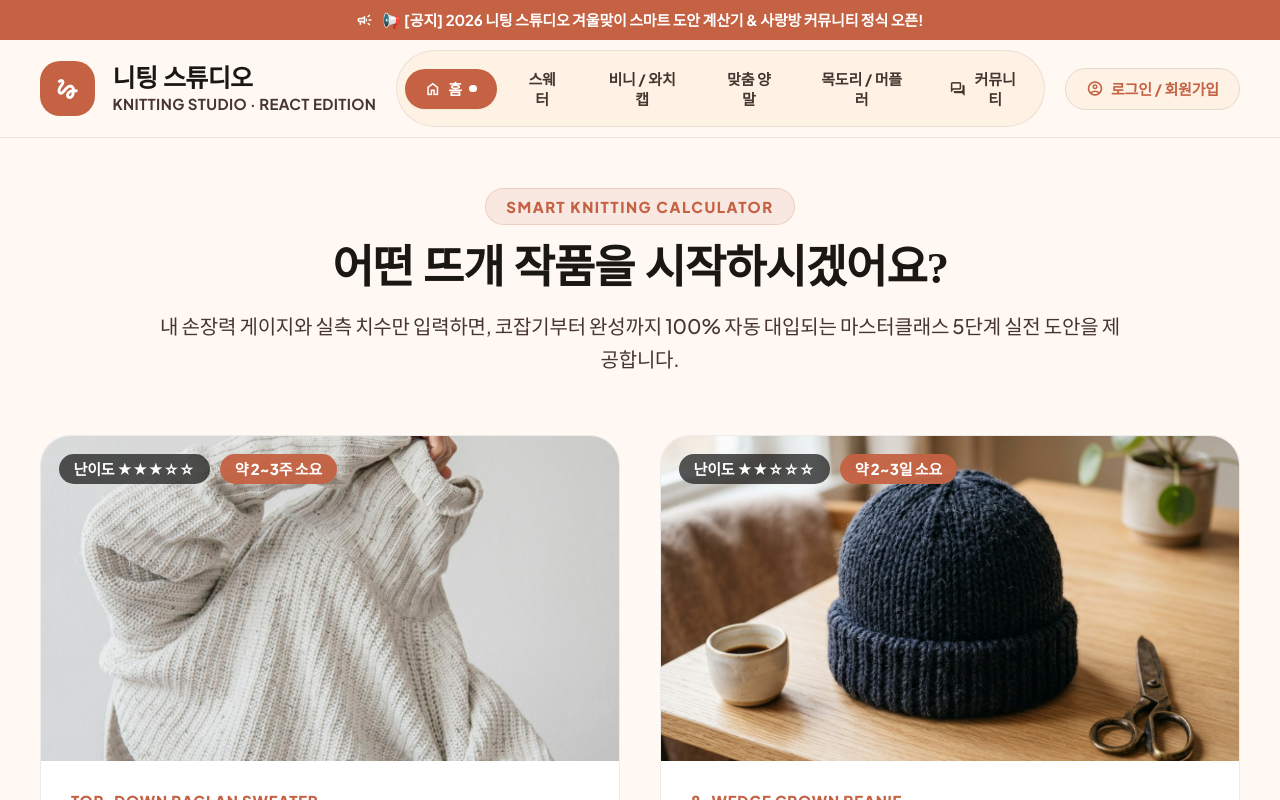
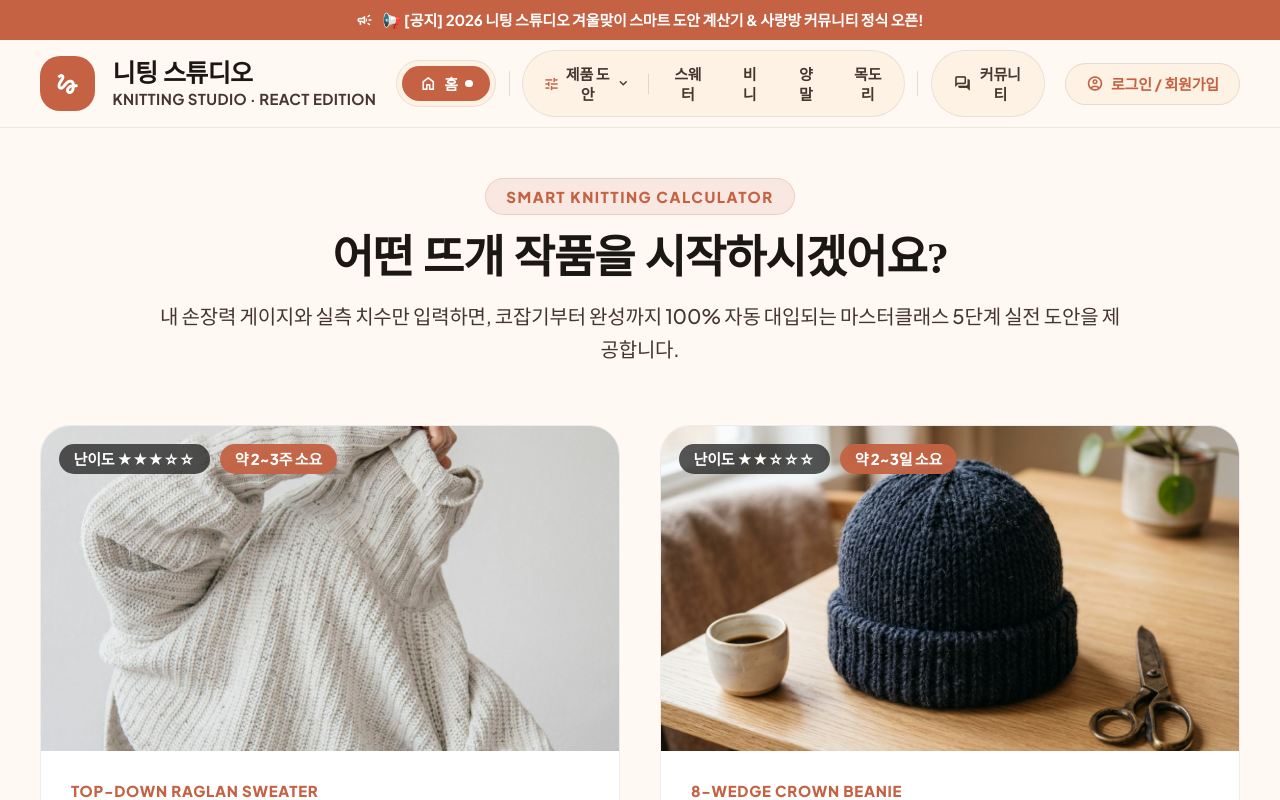
Before and after one commit to Hopelessyou/knitting-studio, a React (Vite) app in the folder react-knitting-studio/: page / in a window 1280 px wide. Shown: the top 800 px of the page. Built offline with nearby package versions, Linux system fonts and the light colour scheme; a web font is replaced by a local one.

Commit message:
style: Redesign top nav bar to separate Home and Community and group products into a dedicated 도안 계산기 cluster

```diff
--- a/react-knitting-studio/src/components/common/TopNavBar.jsx
+++ b/react-knitting-studio/src/components/common/TopNavBar.jsx
@@ -1,4 +1,4 @@
-import React from 'react';
+import React, { useState, useRef, useEffect } from 'react';
 
 export default function TopNavBar({
   activeTab,
@@ -8,6 +8,24 @@ export default function TopNavBar({
   onOpenAuth,
   onSignOut
 }) {
+  const [showProductMenu, setShowProductMenu] = useState(false);
+  const menuRef = useRef(null);
+
+  // Close dropdown on outside click
+  useEffect(() => {
+    function handleClickOutside(event) {
+      if (menuRef.current && !menuRef.current.contains(event.target)) {
+        setShowProductMenu(false);
+      }
+    }
+    if (showProductMenu) {
+      document.addEventListener('mousedown', handleClickOutside);
+    }
+    return () => {
+      document.removeEventListener('mousedown', handleClickOutside);
+    };
+  }, [showProductMenu]);
+
   // Strictly enforce administrator check: must be true ONLY for the admin account
   const isAdmin = Boolean(
     propIsAdmin !== undefined
@@ -25,19 +43,15 @@ export default function TopNavBar({
     ? '관리자'
     : (currentUser?.user_metadata?.nickname || currentUser?.email?.split('@')[0] || '');
 
-  const baseTabs = [
-    { id: 'home', label: '홈', icon: 'home' },
-    { id: 'sweater', label: '스웨터', sub: '탑다운 레글런' },
-    { id: 'beanie', label: '비니 / 와치캡', sub: '8등분 왕관 줄임' },
-    { id: 'socks', label: '맞춤 양말', sub: '토업 & 커프다운' },
-    { id: 'scarf', label: '목도리 / 머플러', sub: '변형고무 & 리브' },
-    { id: 'community', label: '커뮤니티', icon: 'forum' }
+  // 뜨개 제품 도안 계산기 그룹
+  const productTabs = [
+    { id: 'sweater', label: '스웨터', emoji: '👕', sub: '탑다운 레글런 · V넥 · 가디건' },
+    { id: 'beanie', label: '비니', emoji: '🧢', sub: '와치캡 · 8등분 왕관 줄임' },
+    { id: 'socks', label: '양말', emoji: '🧦', sub: '토업 & 커프다운 맞춤' },
+    { id: 'scarf', label: '목도리', emoji: '🧣', sub: '변형고무 & 리브 머플러' }
   ];
 
-  // 일반 회원 및 비로그인 상태에서는 '관리자 센터' 탭이 절대 포함되지 않음
-  const tabs = isAdmin === true
-    ? [...baseTabs, { id: 'admin', label: '관리자 센터', icon: 'shield_person', isAdminTab: true }]
-    : baseTabs;
+  const isProductActive = ['sweater', 'beanie', 'socks', 'scarf'].includes(activeTab);
 
   return (
     <header className="sticky top-0 z-40 bg-[#fff8f3]/95 backdrop-blur-md border-b border-[#201b13]/[0.08] shadow-2xs">
@@ -62,38 +76,165 @@ export default function TopNavBar({
           </div>
         </button>
 
-        {/* Desktop Navigation Tabs */}
-        <nav className="hidden lg:flex items-center gap-1.5 bg-surface-container-low p-1.5 rounded-full border border-on-surface/[0.08]">
-          {tabs.map((tab) => {
-            // 철저한 이중 가드: 일반 회원은 관리자 탭 렌더링 원천 배제
-            if (tab.id === 'admin' && !isAdmin) return null;
+        {/* Desktop Navigation: [홈]과 [커뮤니티] 분리 & [스웨터, 비니 등 제품] 한 그룹에 구성 */}
+        <nav className="hidden lg:flex items-center gap-2.5">
+          {/* 1. 홈 (Home) 독립 분리 */}
+          <div className="bg-surface-container-low p-1 rounded-full border border-on-surface/[0.08] shadow-2xs">
+            <button
+              type="button"
+              onClick={() => onSelectTab('home')}
+              className={`px-3.5 py-1.5 rounded-full text-xs font-bold transition-all cursor-pointer flex items-center gap-1.5 ${
+                activeTab === 'home'
+                  ? 'bg-primary text-white shadow-xs'
+                  : 'text-on-surface-variant hover:text-on-surface hover:bg-white/80'
+              }`}
+            >
+              <span className="material-symbols-outlined text-[17px]">home</span>
+              <span>홈</span>
+              {activeTab === 'home' && <span className="w-1.5 h-1.5 rounded-full bg-white animate-pulse" />}
+            </button>
+          </div>
+
+          <span className="w-px h-5 bg-on-surface/[0.12]" />
+
+          {/* 2. 제품 그룹 (스웨터, 비니 등 제품군 한 그룹으로 통합) */}
+          <div className="relative bg-surface-container-low p-1 rounded-full border border-on-surface/[0.08] shadow-2xs flex items-center gap-1">
+            {/* 제품 도안 메뉴 트리거 뱃지 */}
+            <button
+              type="button"
+              onClick={() => setShowProductMenu(!showProductMenu)}
+              className={`flex items-center gap-1 pl-3 pr-2 py-1.5 rounded-full text-xs font-extrabold transition-all cursor-pointer ${
+                isProductActive
+                  ? 'text-primary bg-primary/10 hover:bg-primary/20'
+                  : 'text-on-surface-variant hover:text-on-surface hover:bg-white/60'
+              }`}
+              title="뜨개 제품 도안 목록 보기"
+            >
+              <span className="material-symbols-outlined text-[16px] text-primary">tune</span>
+              <span>제품 도안</span>
+              <span
+                className="material-symbols-outlined text-[15px] transition-transform duration-200"
+                style={{ transform: showProductMenu ? 'rotate(180deg)' : 'none' }}
+              >
+                expand_more
+              </span>
+            </button>
+
+            <span className="w-px h-4 bg-on-surface/[0.12] mx-0.5" />
+
+            {/* 제품 4종 다이렉트 탭 */}
+            <div className="flex items-center gap-1">
+              {productTabs.map((tab) => {
                 const isActive = activeTab === tab.id;
                 return (
                   <button
                     key={tab.id}
-                onClick={() => onSelectTab(tab.id)}
-                className={
-                  "px-4 py-2 rounded-full text-xs font-bold transition-all cursor-pointer flex items-center gap-1.5 " +
-                  (isActive
-                    ? (tab.isAdminTab ? "bg-[#201b13] text-amber-300 shadow-sm" : "bg-primary text-white shadow-sm")
-                    : (tab.isAdminTab ? "text-primary bg-primary/10 hover:bg-primary/20" : "text-on-surface-variant hover:text-on-surface hover:bg-white/70"))
-                }
+                    type="button"
+                    onClick={() => {
+                      onSelectTab(tab.id);
+                      setShowProductMenu(false);
+                    }}
+                    className={`px-3 py-1.5 rounded-full text-xs font-bold transition-all cursor-pointer flex items-center gap-1 ${
+                      isActive
+                        ? 'bg-primary text-white shadow-xs scale-[1.02]'
+                        : 'text-on-surface-variant hover:text-on-surface hover:bg-white/80'
+                    }`}
                   >
-                {tab.isAdminTab ? (
-                  <>
-                    <span className="material-symbols-outlined text-[16px]">shield_person</span>
                     <span>{tab.label}</span>
-                  </>
-                ) : (
-                  <>
-                    {tab.icon && <span className="material-symbols-outlined text-[16px]">{tab.icon}</span>}
-                    <span>{tab.label}</span>
-                  </>
-                )}
                     {isActive && <span className="w-1.5 h-1.5 rounded-full bg-white animate-pulse" />}
                   </button>
                 );
               })}
+            </div>
+
+            {/* 제품 도안 드롭다운 팝오버 */}
+            {showProductMenu && (
+              <div
+                ref={menuRef}
+                className="absolute top-full left-0 mt-2 w-72 bg-white rounded-2xl shadow-xl border border-on-surface/[0.08] p-2 z-50 animate-in fade-in slide-in-from-top-2 duration-150"
+              >
+                <div className="px-3 py-2 border-b border-on-surface/[0.05] mb-1">
+                  <span className="text-[11px] font-bold text-secondary uppercase tracking-wider block">
+                    KNITTING PATTERN CALCULATORS
+                  </span>
+                  <span className="text-xs font-bold text-on-surface">뜨개 제품 맞춤 도안 계산기</span>
+                </div>
+                <div className="space-y-1">
+                  {productTabs.map((tab) => {
+                    const isActive = activeTab === tab.id;
+                    return (
+                      <button
+                        key={tab.id}
+                        type="button"
+                        onClick={() => {
+                          onSelectTab(tab.id);
+                          setShowProductMenu(false);
+                        }}
+                        className={`w-full p-2.5 rounded-xl text-left transition-all flex items-center gap-3 cursor-pointer ${
+                          isActive
+                            ? 'bg-primary/10 text-primary font-bold'
+                            : 'hover:bg-surface-container-low text-on-surface'
+                        }`}
+                      >
+                        <div
+                          className={`w-9 h-9 rounded-xl flex items-center justify-center shrink-0 ${
+                            isActive ? 'bg-primary text-white' : 'bg-surface-container text-on-surface-variant'
+                          }`}
+                        >
+                          <span className="text-lg">{tab.emoji}</span>
+                        </div>
+                        <div className="flex-1 min-w-0">
+                          <div className="flex items-center justify-between">
+                            <span className="text-xs font-bold text-on-surface">{tab.label}</span>
+                            {isActive && <span className="text-[11px] font-bold text-primary">현재 도안 ✓</span>}
+                          </div>
+                          <p className="text-[11px] text-on-surface-variant truncate">{tab.sub}</p>
+                        </div>
+                      </button>
+                    );
+                  })}
+                </div>
+              </div>
+            )}
+          </div>
+
+          <span className="w-px h-5 bg-on-surface/[0.12]" />
+
+          {/* 3. 커뮤니티 (Community) 독립 분리 */}
+          <div className="bg-surface-container-low p-1 rounded-full border border-on-surface/[0.08] shadow-2xs">
+            <button
+              type="button"
+              onClick={() => onSelectTab('community')}
+              className={`px-3.5 py-1.5 rounded-full text-xs font-bold transition-all cursor-pointer flex items-center gap-1.5 ${
+                activeTab === 'community'
+                  ? 'bg-primary text-white shadow-xs'
+                  : 'text-on-surface-variant hover:text-on-surface hover:bg-white/80'
+              }`}
+            >
+              <span className="material-symbols-outlined text-[17px]">forum</span>
+              <span>커뮤니티</span>
+              {activeTab === 'community' && <span className="w-1.5 h-1.5 rounded-full bg-white animate-pulse" />}
+            </button>
+          </div>
+
+          {/* 4. 관리자 센터 (Admin) - 관리자 전용 분리 */}
+          {isAdmin && (
+            <div className="bg-surface-container-low p-1 rounded-full border border-on-surface/[0.08] shadow-2xs">
+              <button
+                type="button"
+                onClick={() => onSelectTab('admin')}
+                className={`px-3.5 py-1.5 rounded-full text-xs font-bold transition-all cursor-pointer flex items-center gap-1.5 ${
+                  activeTab === 'admin'
+                    ? 'bg-[#201b13] text-amber-300 shadow-xs'
+                    : 'text-primary bg-primary/10 hover:bg-primary/20'
+                }`}
+              >
+                <span className="material-symbols-outlined text-[17px]">shield_person</span>
+                <span>관리자 센터</span>
+                {activeTab === 'admin' && <span className="w-1.5 h-1.5 rounded-full bg-amber-300 animate-pulse" />}
+              </button>
+            </div>
+          )}
         </nav>
 
         {/* Right Action Tools: Auth & External */}
@@ -101,7 +242,7 @@ export default function TopNavBar({
           {currentUser ? (
             <div className="flex items-center gap-2 bg-surface-container px-3.5 py-1.5 rounded-full border border-on-surface/[0.08]">
               <span className="w-2.5 h-2.5 rounded-full bg-emerald-500 shadow-2xs"></span>
-              {/* 관리자에게만 관리자 뱃지/버튼 표시 (일반 회원은 닉네임과 로그아웃만 표시) */}
+              {/* 관리자에게만 관리자 뱃지/버튼 표시 */}
               {isAdmin === true && (
                 <button
                   type="button"
@@ -150,29 +291,78 @@ export default function TopNavBar({
         </div>
       </div>
 
-      {/* Mobile Tab Scroller */}
-      <div className="lg:hidden flex items-center gap-1.5 overflow-x-auto px-4 py-2.5 border-t border-on-surface/[0.06] scrollbar-none bg-surface-container-low/70">
-        {tabs.map((tab) => {
-          // 철저한 이중 가드: 일반 회원은 관리자 탭 렌더링 원천 배제
-          if (tab.id === 'admin' && !isAdmin) return null;
+      {/* Mobile Tab Scroller: 홈, 제품군, 커뮤니티 분리 */}
+      <div className="lg:hidden flex items-center gap-2 overflow-x-auto px-4 py-2.5 border-t border-on-surface/[0.06] scrollbar-none bg-surface-container-low/80">
+        {/* 1. 홈 */}
+        <button
+          type="button"
+          onClick={() => onSelectTab('home')}
+          className={`px-3 py-1.5 rounded-full text-xs font-bold shrink-0 transition-all flex items-center gap-1 ${
+            activeTab === 'home'
+              ? 'bg-primary text-white shadow-2xs'
+              : 'bg-white text-on-surface-variant'
+          }`}
+        >
+          <span className="material-symbols-outlined text-[15px]">home</span>
+          <span>홈</span>
+        </button>
+
+        <span className="w-px h-4 bg-on-surface/15 shrink-0" />
+
+        {/* 2. 제품 그룹 */}
+        <div className="flex items-center gap-1 bg-white/90 p-0.5 rounded-full border border-on-surface/[0.08] shrink-0">
+          <span className="text-[10px] font-black text-primary px-2 shrink-0">도안</span>
+          {productTabs.map((tab) => {
             const isActive = activeTab === tab.id;
             return (
               <button
                 key={tab.id}
+                type="button"
                 onClick={() => onSelectTab(tab.id)}
-              className={
-                "px-3.5 py-1.5 rounded-full text-xs font-bold shrink-0 transition-all flex items-center gap-1 " +
-                (isActive
-                  ? (tab.isAdminTab ? "bg-[#201b13] text-amber-300 shadow-xs" : "bg-primary text-white shadow-xs")
-                  : (tab.isAdminTab ? "text-primary bg-primary/10" : "text-on-surface-variant bg-white/80"))
-              }
+                className={`px-2.5 py-1 rounded-full text-xs font-bold shrink-0 transition-all ${
+                  isActive
+                    ? 'bg-primary text-white shadow-2xs'
+                    : 'text-on-surface-variant hover:text-on-surface'
+                }`}
               >
-              {tab.isAdminTab && <span className="material-symbols-outlined text-[14px]">shield_person</span>}
-              <span>{tab.label}</span>
+                {tab.label}
               </button>
             );
           })}
         </div>
+
+        <span className="w-px h-4 bg-on-surface/15 shrink-0" />
+
+        {/* 3. 커뮤니티 */}
+        <button
+          type="button"
+          onClick={() => onSelectTab('community')}
+          className={`px-3 py-1.5 rounded-full text-xs font-bold shrink-0 transition-all flex items-center gap-1 ${
+            activeTab === 'community'
+              ? 'bg-primary text-white shadow-2xs'
+              : 'bg-white text-on-surface-variant'
+          }`}
+        >
+          <span className="material-symbols-outlined text-[15px]">forum</span>
+          <span>커뮤니티</span>
+        </button>
+
+        {/* 4. 관리자 */}
+        {isAdmin && (
+          <button
+            type="button"
+            onClick={() => onSelectTab('admin')}
+            className={`px-3 py-1.5 rounded-full text-xs font-bold shrink-0 transition-all flex items-center gap-1 ${
+              activeTab === 'admin'
+                ? 'bg-[#201b13] text-amber-300 shadow-2xs'
+                : 'bg-amber-100 text-primary'
+            }`}
+          >
+            <span className="material-symbols-outlined text-[15px]">shield_person</span>
+            <span>관리자</span>
+          </button>
+        )}
+      </div>
     </header>
   );
 }
```
Lines whose indentation alone changed are shown as unchanged.
